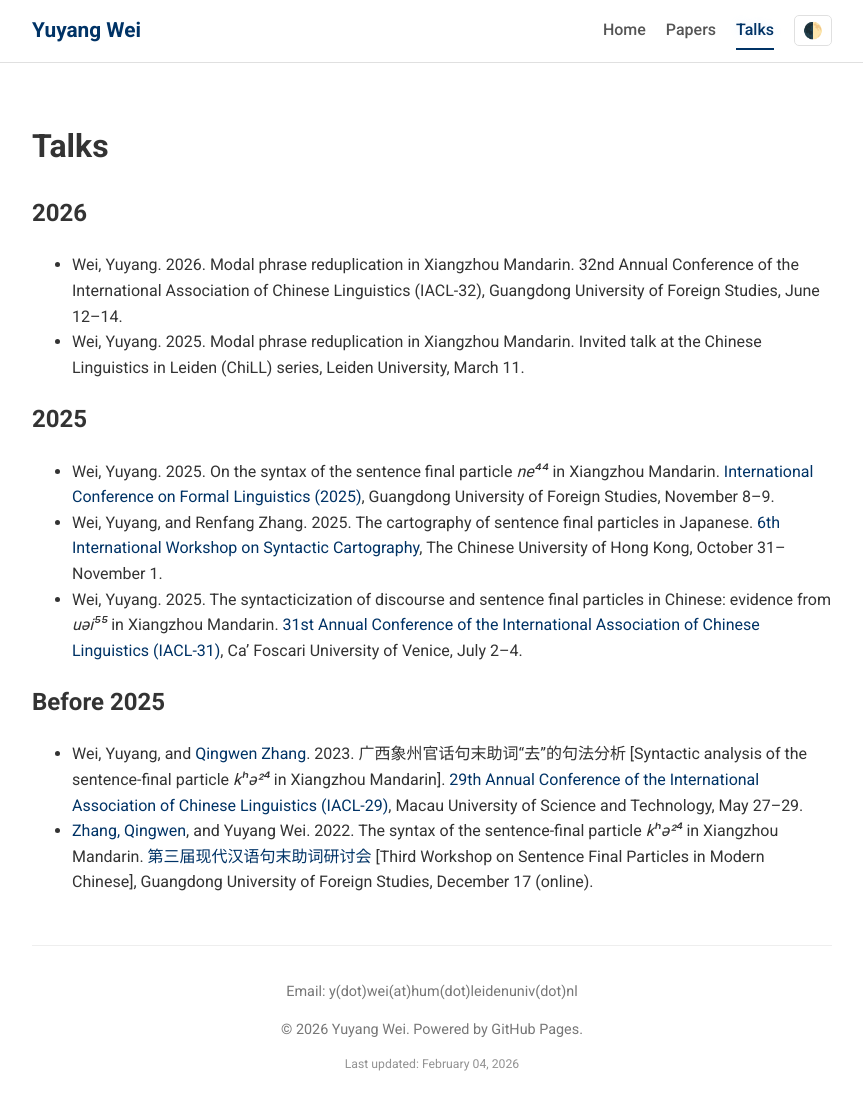
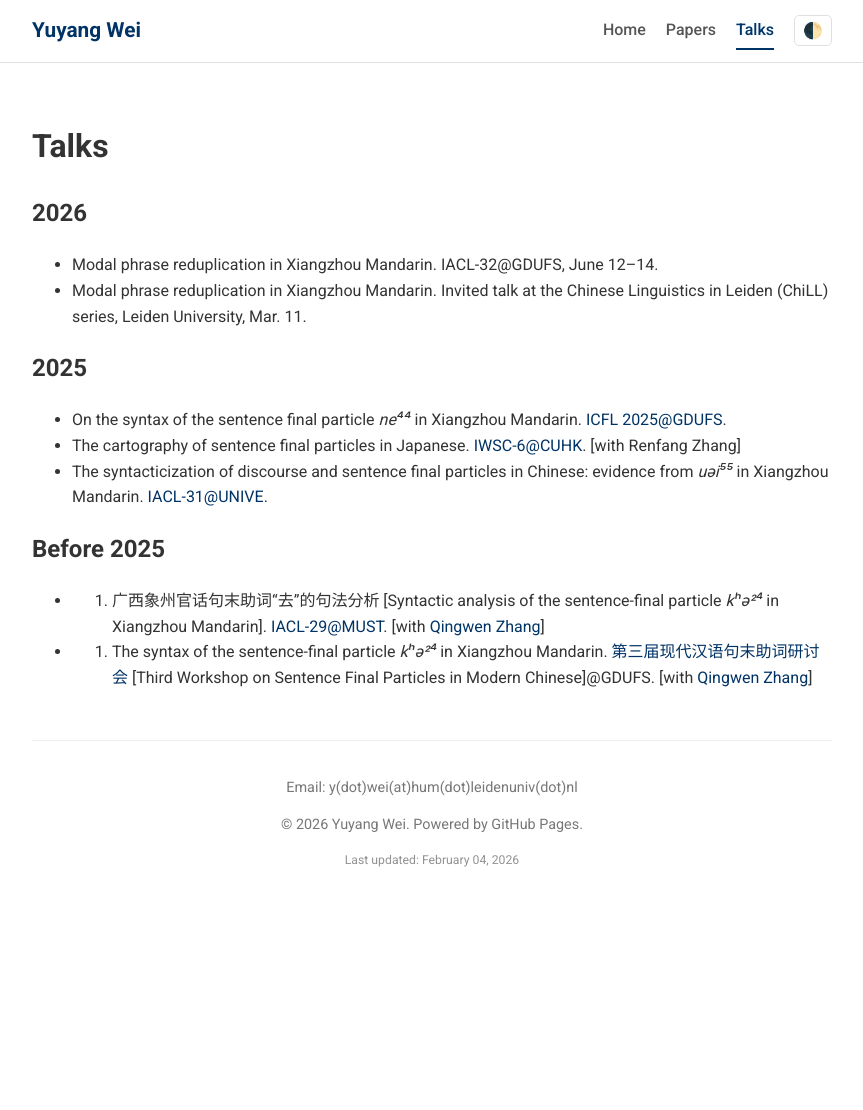
Before and after one commit to yuyang-wei/yuyang-wei.github.io, a Jekyll site: the page built from talks.md, in a window 1280 px wide and 1127 px high. Shown: the top 1110 px of the window, without its empty margins (208-1071 px from the left). Built offline with Jekyll 4.4.1, drawn with Linux system fonts in a browser that asks for light colours.

Commit message:
Update talks.md

```diff
--- a/talks.md
+++ b/talks.md
@@ -8,16 +8,16 @@
 
 ## 2026
 
-- Wei, Yuyang. 2026. Modal phrase reduplication in Xiangzhou Mandarin. 32nd Annual Conference of the International Association of Chinese Linguistics (IACL-32), Guangdong University of Foreign Studies, June 12–14.
-- Wei, Yuyang. 2025. Modal phrase reduplication in Xiangzhou Mandarin. Invited talk at the Chinese Linguistics in Leiden (ChiLL) series, Leiden University, March 11.
+* Modal phrase reduplication in Xiangzhou Mandarin. IACL-32@GDUFS, June 12–14.
+* Modal phrase reduplication in Xiangzhou Mandarin. Invited talk at the Chinese Linguistics in Leiden (ChiLL) series, Leiden University, Mar. 11.
 
 ## 2025
 
-- Wei, Yuyang. 2025. On the syntax of the sentence final particle _ne⁴⁴_ in Xiangzhou Mandarin. [International Conference on Formal Linguistics (2025)](https://clal.gdufs.edu.cn/info/1036/6664.htm), Guangdong University of Foreign Studies, November 8–9.
-- Wei, Yuyang, and Renfang Zhang. 2025. The cartography of sentence final particles in Japanese. [6th International Workshop on Syntactic Cartography](https://www.cuhk.edu.hk/ics/clrc/iwsc6/), The Chinese University of Hong Kong, October 31–November 1.
-- Wei, Yuyang. 2025. The syntacticization of discourse and sentence final particles in Chinese: evidence from _uəi⁵⁵_ in Xiangzhou Mandarin. [31st Annual Conference of the International Association of Chinese Linguistics (IACL-31)](https://www.unive.it/web/en/8400/home#c83042), Ca’ Foscari University of Venice, July 2–4.
+* On the syntax of the sentence final particle _ne⁴⁴_ in Xiangzhou Mandarin. [ICFL 2025@GDUFS](https://clal.gdufs.edu.cn/info/1036/6664.htm).
+* The cartography of sentence final particles in Japanese. [IWSC-6@CUHK](https://www.cuhk.edu.hk/ics/clrc/iwsc6/). \[with Renfang Zhang\]
+* The syntacticization of discourse and sentence final particles in Chinese: evidence from _uəi⁵⁵_ in Xiangzhou Mandarin. [IACL-31@UNIVE](https://www.unive.it/web/en/8400/home#c83042).
 
 ## Before 2025
 
-- Wei, Yuyang, and [Qingwen Zhang](https://clal.gdufs.edu.cn/info/1272/1811.htm). 2023. 广西象州官话句末助词“去”的句法分析 \[Syntactic analysis of the sentence-final particle _kʰə²⁴_ in Xiangzhou Mandarin\]. [29th Annual Conference of the International Association of Chinese Linguistics (IACL-29)](https://www.must.edu.mo/en/news/51676-article0527144247-e), Macau University of Science and Technology, May 27–29.
-- [Zhang, Qingwen](https://clal.gdufs.edu.cn/info/1272/1811.htm), and Yuyang Wei. 2022. The syntax of the sentence-final particle _kʰə²⁴_ in Xiangzhou Mandarin. [第三届现代汉语句末助词研讨会](https://clal.gdufs.edu.cn/info/1034/5698.htm) \[Third Workshop on Sentence Final Particles in Modern Chinese\], Guangdong University of Foreign Studies, December 17 (online).
+* 2023. 广西象州官话句末助词“去”的句法分析 \[Syntactic analysis of the sentence-final particle _kʰə²⁴_ in Xiangzhou Mandarin\]. [IACL-29@MUST](https://www.must.edu.mo/en/news/51676-article0527144247-e). [with [Qingwen Zhang](https://clal.gdufs.edu.cn/info/1272/1811.htm)]
+* 2022. The syntax of the sentence-final particle _kʰə²⁴_ in Xiangzhou Mandarin. [第三届现代汉语句末助词研讨会](https://clal.gdufs.edu.cn/info/1034/5698.htm) \[Third Workshop on Sentence Final Particles in Modern Chinese\]@GDUFS. [with [Qingwen Zhang](https://clal.gdufs.edu.cn/info/1272/1811.htm)]
```
